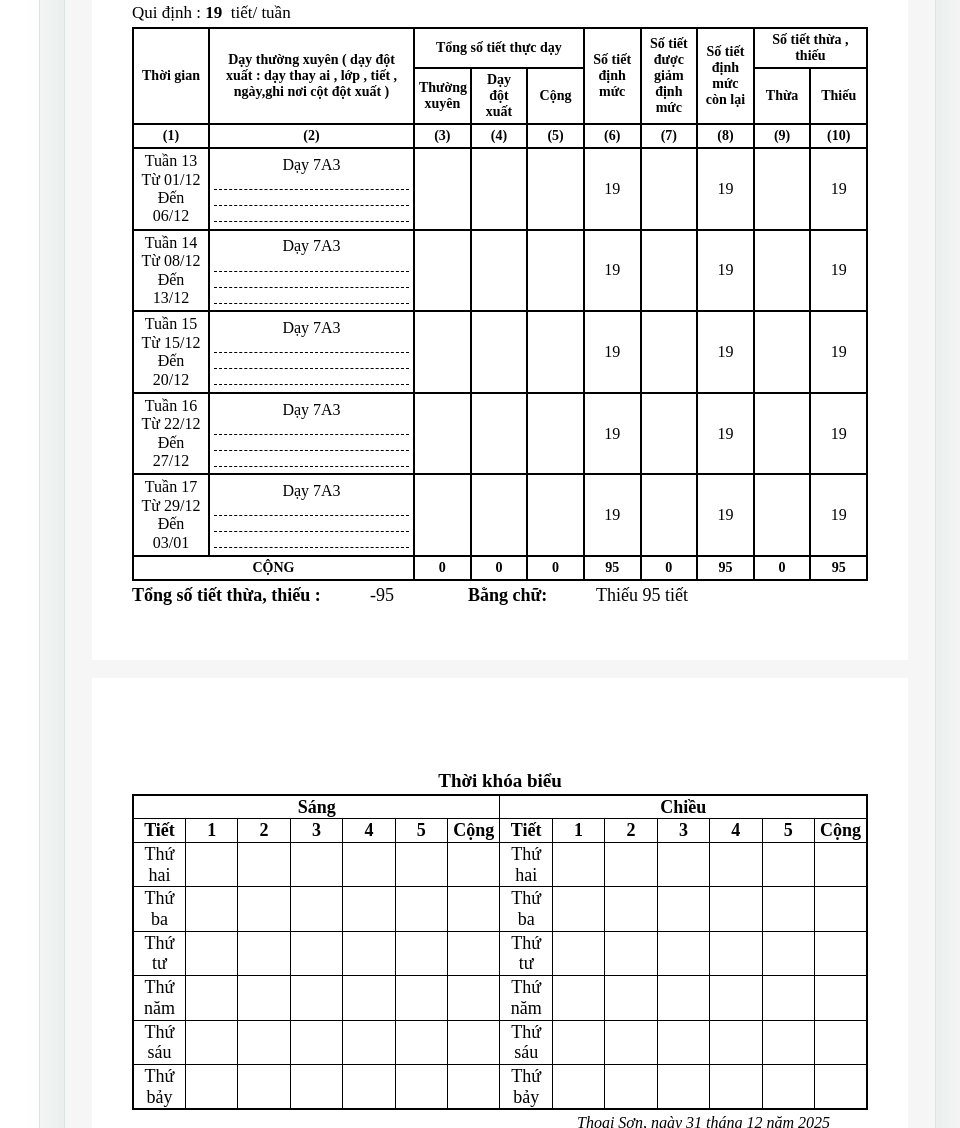
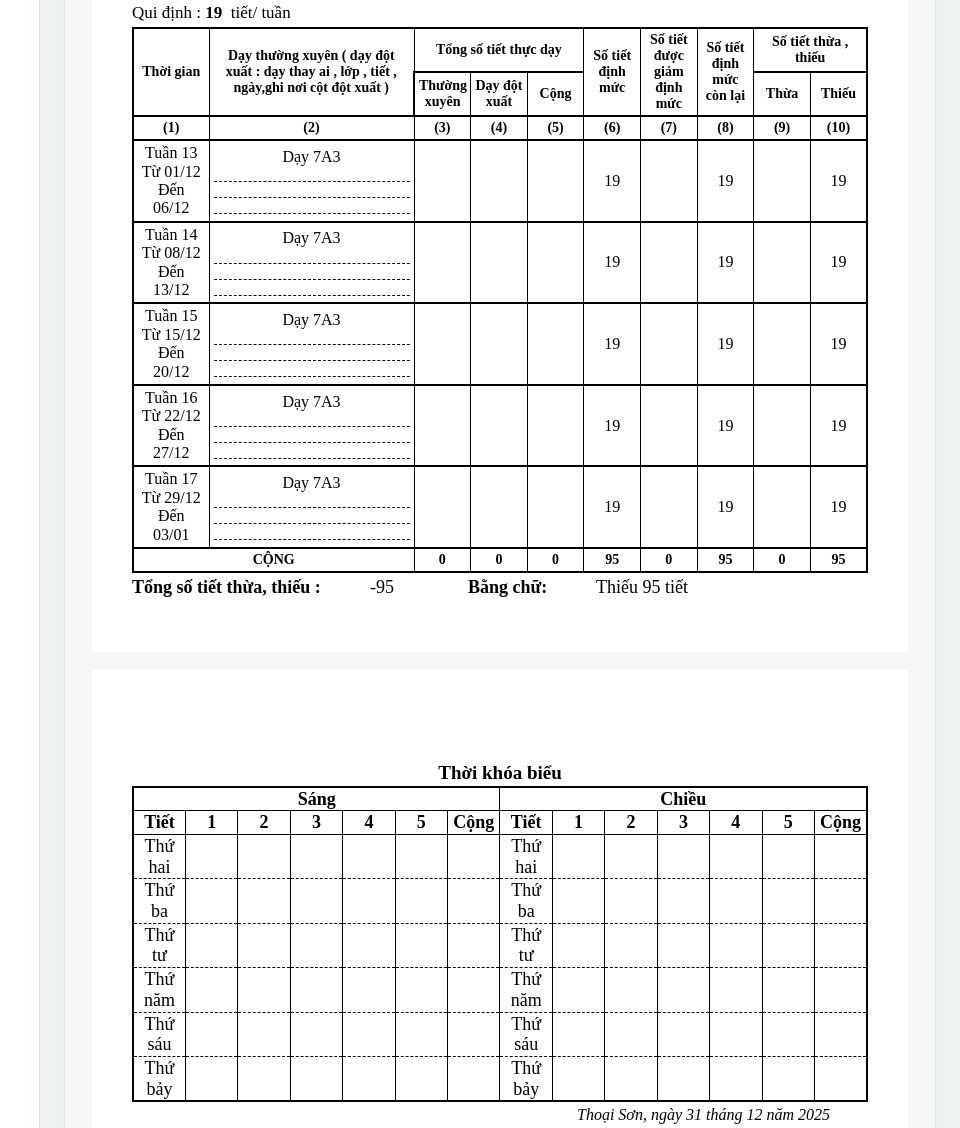
Before and after one commit to vanc2tayphu-lgtm/KE_GIO, a website: page index.html in a window 1280 px wide. Shown: the part 1141-2269 px from the top of the page, without its empty margins (320-1280 px from the left). Drawn offline with Linux system fonts and the light colour scheme.

Commit message:
Adjust report border weights

```diff
--- a/app.js
+++ b/app.js
@@ -861,7 +861,9 @@ function stylesXml() {
     borderXml("medium"),
     borderXml("medium", "medium", "medium", "dashed"),
     borderXml("medium", "medium", "dashed", "dashed"),
-    borderXml("medium", "medium", "dashed", "medium")
+    borderXml("medium", "medium", "dashed", "medium"),
+    borderXml("thin", "thin", "medium", "medium"),
+    borderXml("thin", "thin", "dashed", "dashed")
   ];
   const xf = (fontId, borderId = 0, align = "") => `<xf numFmtId="0" fontId="${fontId}" fillId="0" borderId="${borderId}" xfId="0" applyFont="1" applyBorder="${borderId ? 1 : 0}" applyAlignment="${align ? 1 : 0}">${align}</xf>`;
   const center = `<alignment horizontal="center" vertical="center"/>`;
@@ -878,18 +880,18 @@ function stylesXml() {
     xf(0, 0, center),
     xf(0, 1, centerWrap),
     xf(0, 1, center),
-    xf(5, 2, centerWrap),
-    xf(5, 2, center),
+    xf(5, 10, centerWrap),
+    xf(5, 10, center),
     xf(6, 6, centerWrap),
-    xf(6, 7, centerWrap),
-    xf(6, 8, centerWrap),
-    xf(6, 9, centerWrap),
-    xf(3, 2, center),
-    xf(5, 2, center),
+    xf(6, 3, centerWrap),
+    xf(6, 4, centerWrap),
+    xf(6, 5, centerWrap),
+    xf(3, 10, center),
+    xf(5, 10, center),
     xf(3, 0, center),
     xf(1, 0, center),
     xf(1, 1, center),
-    xf(3, 1, left),
+    xf(3, 11, left),
     xf(3, 0, `<alignment horizontal="center"/><protection/>`),
     xf(4, 0, left),
     xf(3, 0, justifyWrap)
--- a/public/styles.css
+++ b/public/styles.css
@@ -434,8 +434,21 @@ th {
 
 .main-report-table th,
 .main-report-table td {
-  border: 2px solid #000;
+  border-top: 2px solid #000;
+  border-right: 1px solid #000;
+  border-bottom: 2px solid #000;
+  border-left: 1px solid #000;
   font-size: 14px;
+}
+
+.main-report-table th:first-child,
+.main-report-table td:first-child {
+  border-left-width: 2px;
+}
+
+.main-report-table th:last-child,
+.main-report-table td:last-child {
+  border-right-width: 2px;
 }
 
 .main-report-table th:nth-child(1),
@@ -504,7 +517,14 @@ th {
 }
 
 .schedule-table tbody td {
-  border-bottom: 1px dashed #000;
+  border-top: 1px dashed #000;
+  border-right: 1px solid #000;
+  border-bottom: 0;
+  border-left: 1px solid #000;
+}
+
+.schedule-table tbody tr:last-child td {
+  border-bottom: 2px solid #000;
 }
 
 .date-line {
--- a/styles.css
+++ b/styles.css
@@ -434,8 +434,21 @@ th {
 
 .main-report-table th,
 .main-report-table td {
-  border: 2px solid #000;
+  border-top: 2px solid #000;
+  border-right: 1px solid #000;
+  border-bottom: 2px solid #000;
+  border-left: 1px solid #000;
   font-size: 14px;
+}
+
+.main-report-table th:first-child,
+.main-report-table td:first-child {
+  border-left-width: 2px;
+}
+
+.main-report-table th:last-child,
+.main-report-table td:last-child {
+  border-right-width: 2px;
 }
 
 .main-report-table th:nth-child(1),
@@ -504,7 +517,14 @@ th {
 }
 
 .schedule-table tbody td {
-  border-bottom: 1px dashed #000;
+  border-top: 1px dashed #000;
+  border-right: 1px solid #000;
+  border-bottom: 0;
+  border-left: 1px solid #000;
+}
+
+.schedule-table tbody tr:last-child td {
+  border-bottom: 2px solid #000;
 }
 
 .date-line {
```
Also changed, not shown: public/app.js (+11 -9 lines).
